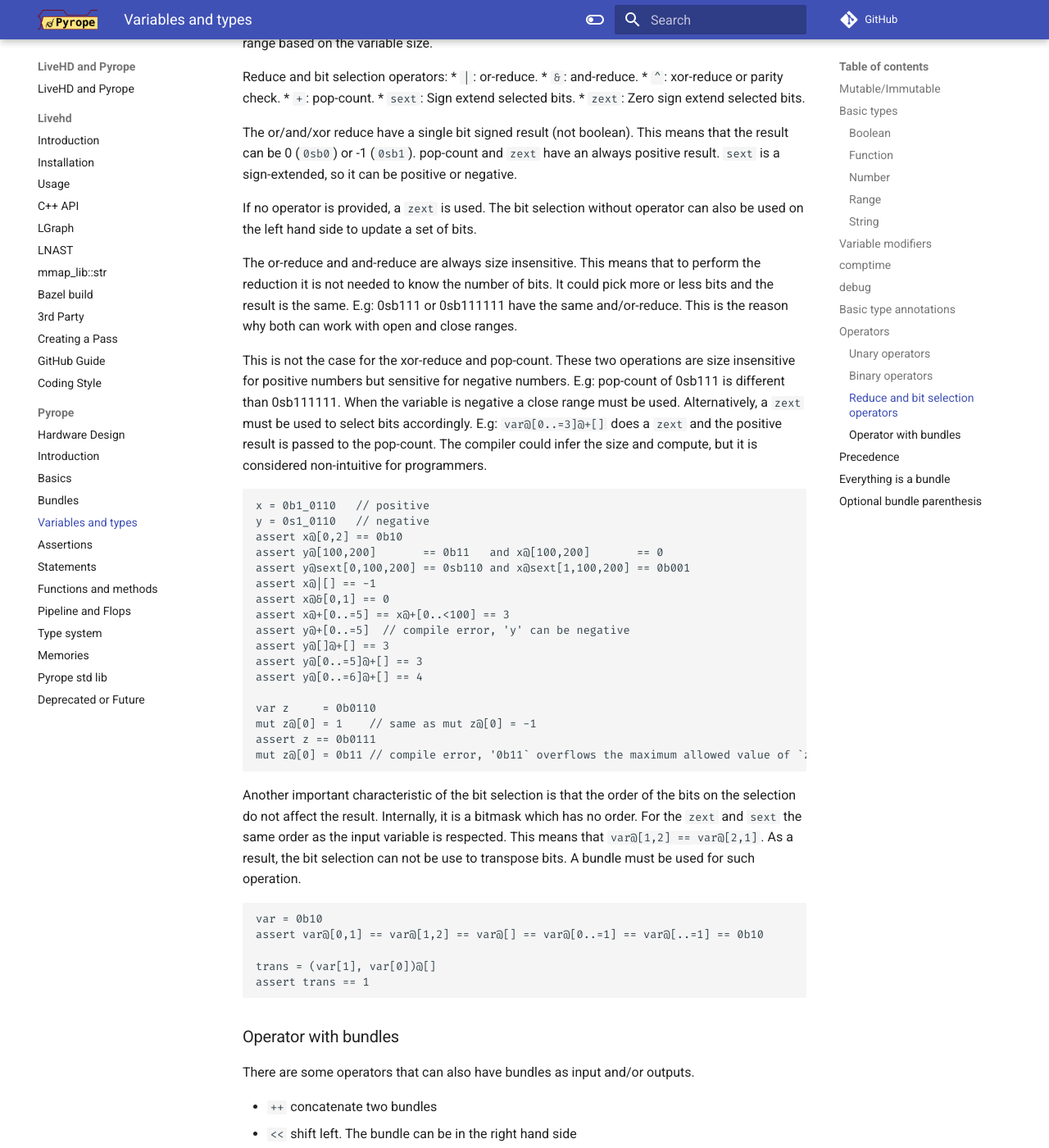
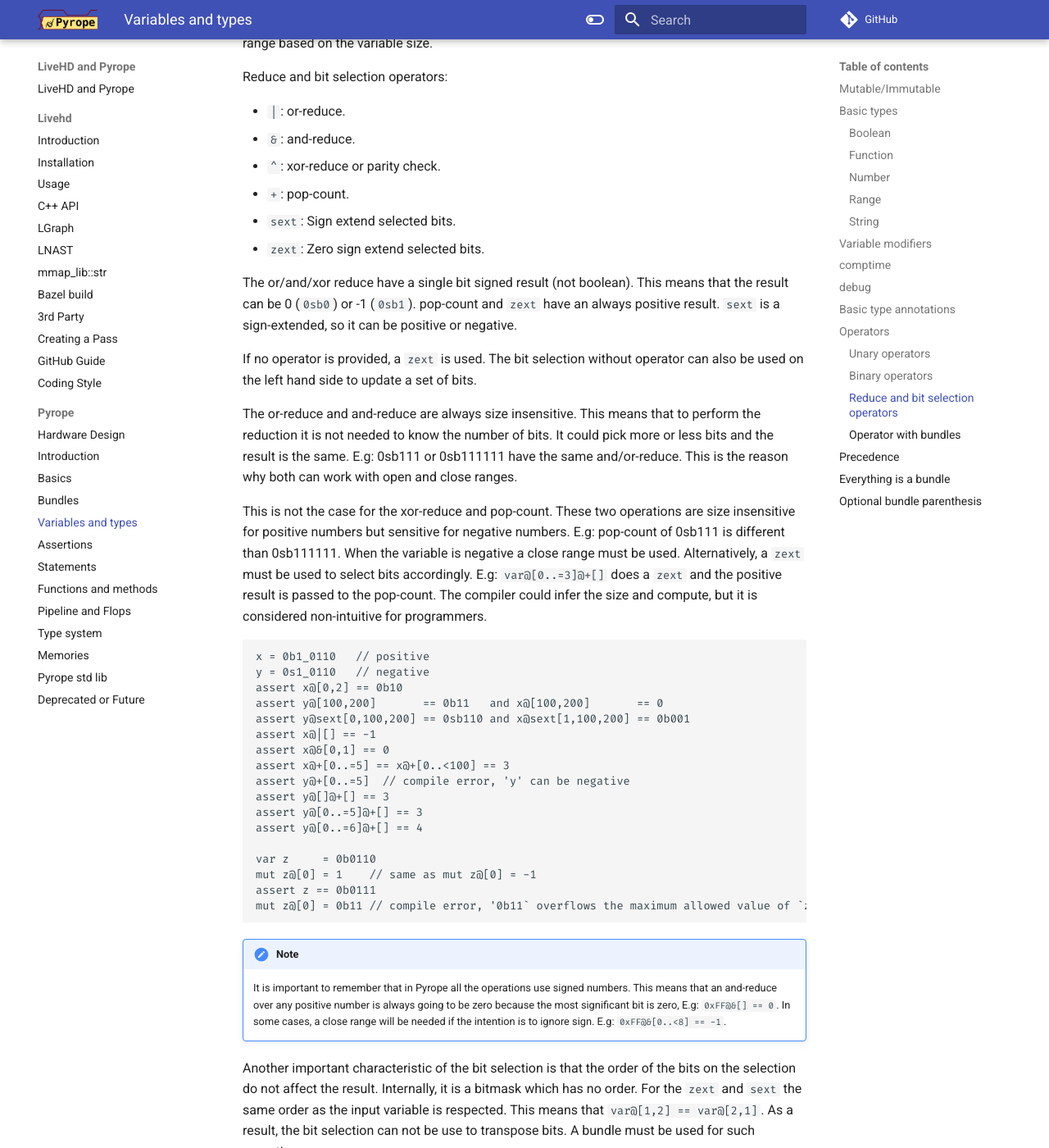
Before and after one commit to masc-ucsc/docs, an MkDocs documentation site: the page built from docs/pyrope/04-variables.md, in a window 1280 px wide and 1400 px high, scrolled down 6264 px. Shown: the whole window at 82% size. Built offline with MkDocs 1.6.1 and Material for MkDocs 9.7.7, drawn with Linux system fonts in a browser that asks for light colours; comment, search, counter and statistics services are not loaded.

Commit message:
add note on signed

````diff
--- a/docs/pyrope/04-variables.md
+++ b/docs/pyrope/04-variables.md
@@ -284,6 +284,7 @@ size.
 
 
 Reduce and bit selection operators:
+
 * `|`: or-reduce.
 * `&`: and-reduce.
 * `^`: xor-reduce or parity check.
@@ -336,6 +337,12 @@ assert z == 0b0111
 mut z@[0] = 0b11 // compile error, '0b11` overflows the maximum allowed value of `z@[0]`
 ```
 
+!!!Note
+    It is important to remember that in Pyrope all the operations use signed
+    numbers. This means that an and-reduce over any positive number is always going
+    to be zero because the most significant bit is zero, E.g: `0xFF@&[] == 0`. In
+    some cases, a close range will be needed if the intention is to ignore sign.
+    E.g: `0xFF@&[0..<8] == -1`.
 
 Another important characteristic of the bit selection is that the order of the
 bits on the selection do not affect the result. Internally, it is a bitmask
````
